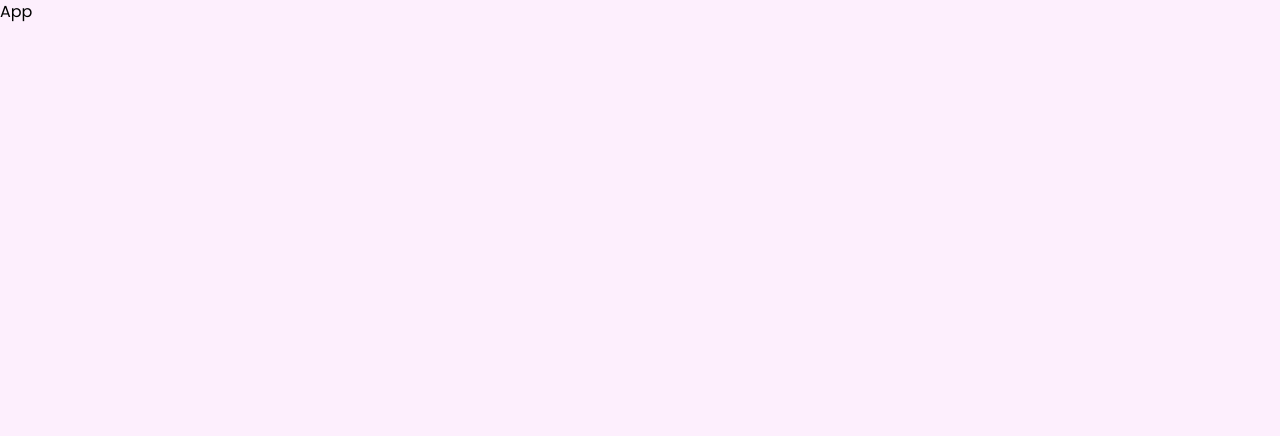
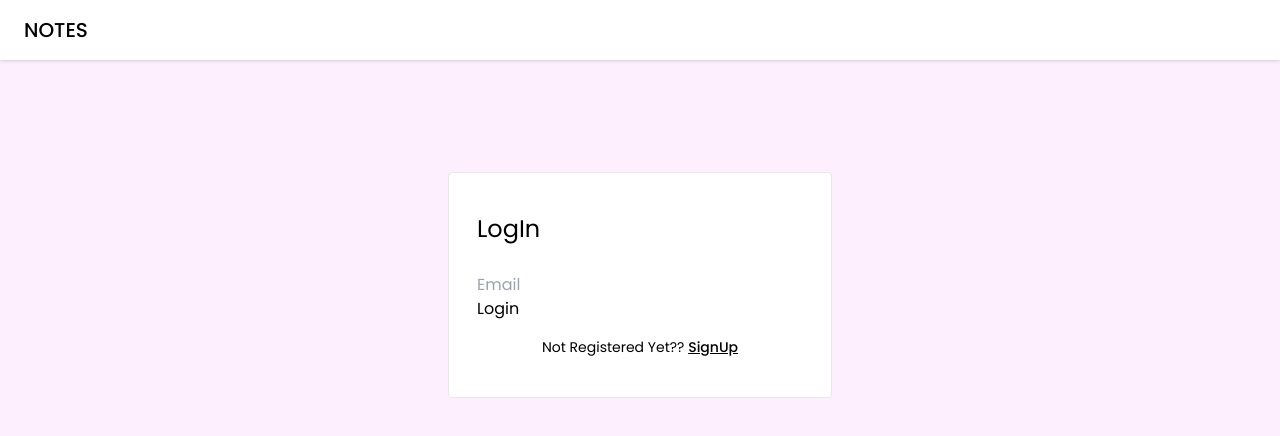
Before and after one commit to Nevin100/MERN-NOTES-APP, a React (Vite) app in the folder FrontEnd/: page /login in a window 1280 px wide. Shown: the top 436 px of the page. Built offline with nearby package versions, Linux system fonts and the light colour scheme.

Commit message:
new commits

```diff
--- a/FrontEnd/src/App.jsx
+++ b/FrontEnd/src/App.jsx
@@ -1,7 +1,21 @@
 import React from "react";
+import { BrowserRouter as Router, Routes, Route } from "react-router-dom";
+import Home from "./pages/Home.jsx";
+import Login from "./pages/Login.jsx";
+import SignUp from "./pages/SignUp.jsx";
+
+const routes = (
+  <Router>
+    <Routes>
+      <Route path="/dashboard" exact element={<Home />} />
+      <Route path="/login" exact element={<Login />} />
+      <Route path="/signup" exact element={<SignUp />} />
+    </Routes>
+  </Router>
+);
 
 const App = () => {
-  return <div>App</div>;
+  return <div>{routes}</div>;
 };
 
 export default App;
--- /dev/null
+++ b/FrontEnd/src/components/Navbar.jsx
@@ -0,0 +1,11 @@
+import React from "react";
+
+function Navbar() {
+  return (
+    <div className="bg-white flex items-center justify-between px-6 py-2 drop-shadow">
+      <h2 className="text-xl font-medium text-black py-2">NOTES</h2>
+    </div>
+  );
+}
+
+export default Navbar;
--- a/FrontEnd/src/pages/Login.jsx
+++ b/FrontEnd/src/pages/Login.jsx
@@ -1,7 +1,34 @@
 import React from "react";
+import Navbar from "../components/Navbar.jsx";
+import { Link } from "react-router-dom";
 
 const Login = () => {
-  return <div>Login</div>;
+  return (
+    <div>
+      <Navbar />
+
+      <div className="flex items-center justify-center mt-28">
+        <div className="w-96 border rounded bg-white px-7 py-10">
+          <form onSubmit={() => {}}>
+            <h4 className="text-2xl mb-7">LogIn</h4>
+            <input type="text" placeholder="Email" className="input-box" />
+            <button type="submit" className="btn-primary">
+              Login
+            </button>
+            <p className="text-sm text-center mt-4">
+              Not Registered Yet??{" "}
+              <Link
+                to="/signup"
+                className="font-medium text-primary underline "
+              >
+                SignUp
+              </Link>
+            </p>
+          </form>
+        </div>
+      </div>
+    </div>
+  );
 };
 
 export default Login;
```
